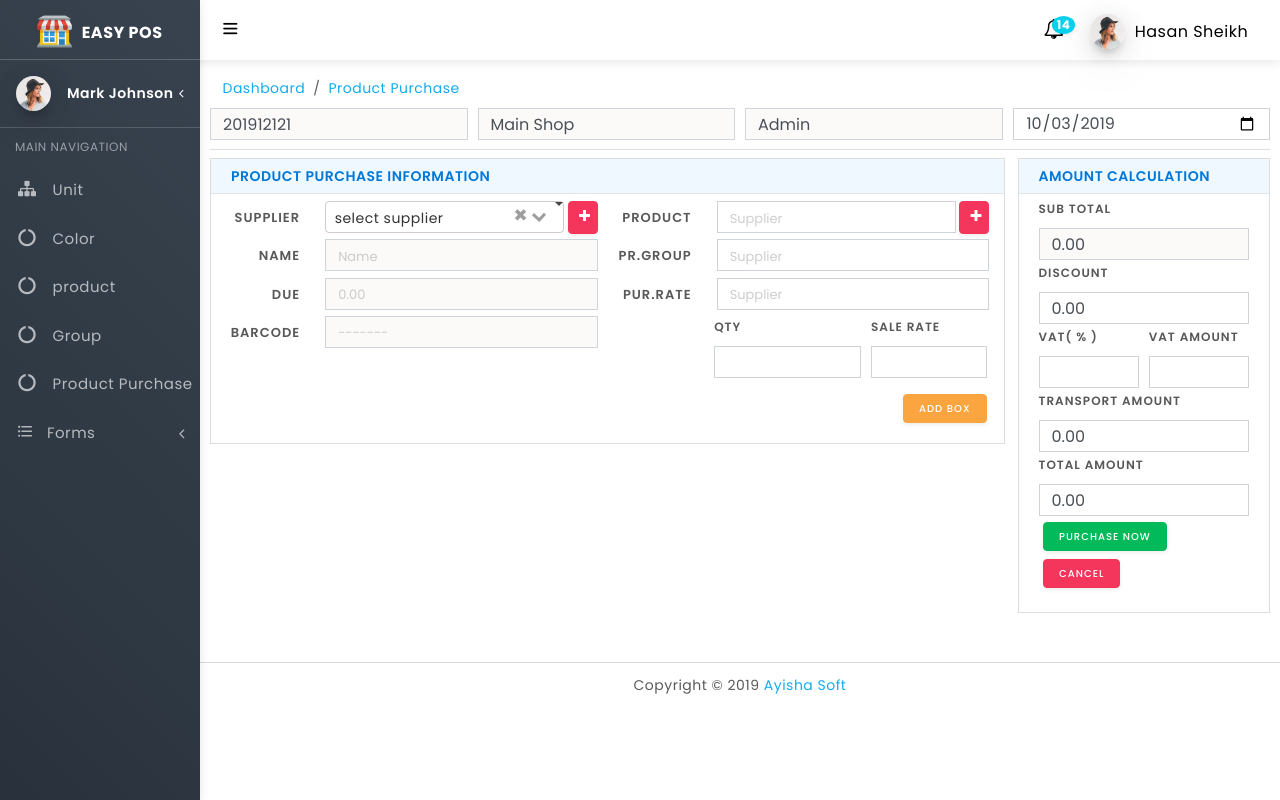
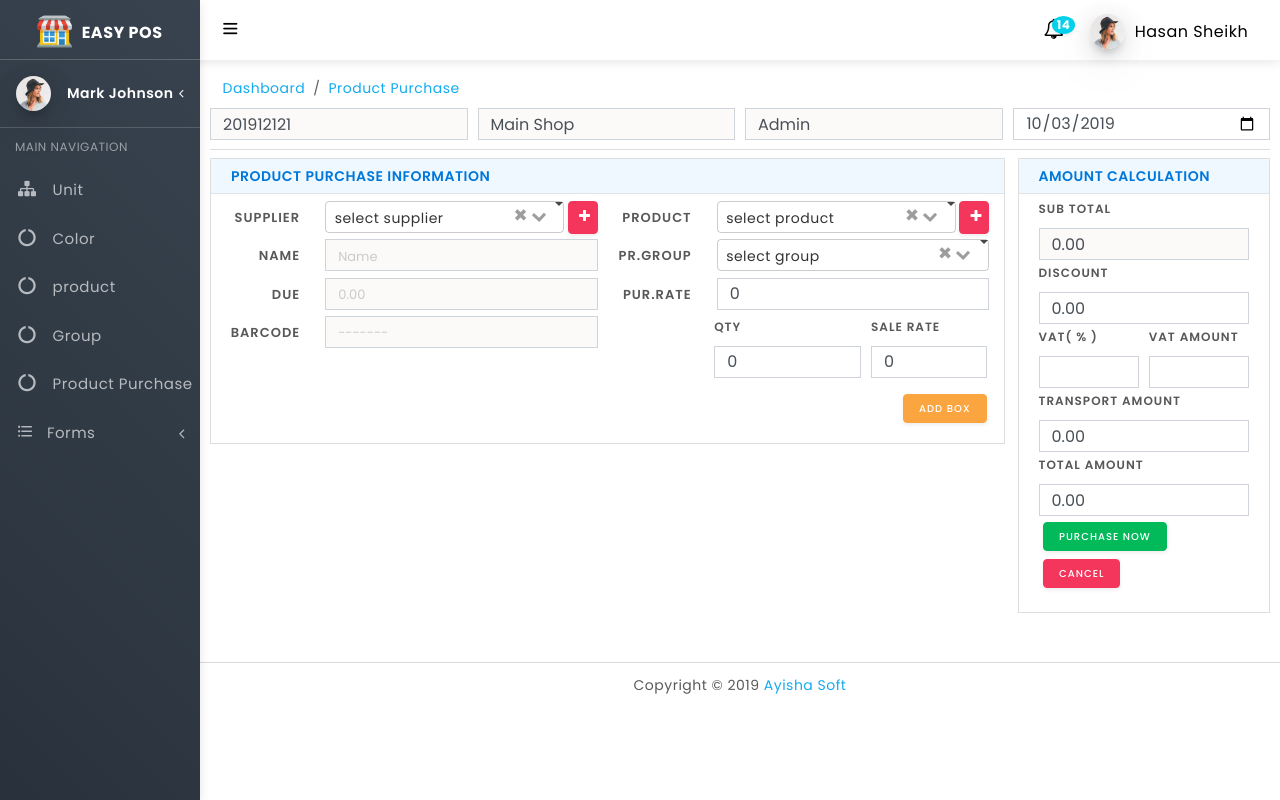
Before and after one commit to proghasan/pos-codeigniter, a CodeIgniter app: page /database/product-purchase in a window 1280 px wide. Run offline with CodeIgniter, Linux system fonts and the light colour scheme; the visitor is signed in with stand-in values (Sample User, id 1); data comes from the database, SQL or seed files in the repository.

Commit message:
added v-select in product purchase

```diff
--- a/application/config/routes.php
+++ b/application/config/routes.php
@@ -35,6 +35,7 @@
 $route['update-product'] = 'ProductController/updateProduct';
 $route['delete-product'] = 'ProductController/deleteProduct';
 $route['get-product-code'] = 'ProductController/productCode';
+$route['get-selected-products'] = 'ProductController/getSelectedProducts';
 //============= Product Section End ================//
 
 //============= Group Section Start ================//
@@ -43,6 +44,7 @@
 $route['save-group'] = 'GroupController/addGroup';
 $route['update-group'] = 'GroupController/updateGroup';
 $route['delete-group'] = 'GroupController/deleteGroup';
+$route['get-seleted-groups'] = 'GroupController/getSelectedGroups';
 //============= Group Section End ================//
 
 
--- a/application/controllers/GroupController.php
+++ b/application/controllers/GroupController.php
@@ -73,5 +73,15 @@
 		$getGroups = $this->db->where('is_deleted', 0)->order_by('id','desc')->get("tbl_groups")->result();
 		echo json_encode($getGroups);
 	}
+	public function getSelectedGroups(){
+		$groups = $this->db->query("
+								select
+								  g.group_name,
+								  g.id,
+								  CONCAT(g.group_name) as display_name
+								from tbl_groups as g
+								where g.is_deleted = 0")->result();
+	    echo json_encode($groups);
+	}
 
 }
--- a/application/controllers/ProductController.php
+++ b/application/controllers/ProductController.php
@@ -94,11 +94,11 @@
         echo json_encode($res);
     }
 
-    public function getSelectedProduct(){
+    public function getSelectedProducts(){
         $selectProduct = $this->db->query("
                                 SELECT
                                   p.product_id,
-                                  p.
+                                  p.product_name,
                                   CONCAT(p.product_name,'-',p.product_code) as display_name
 
                                 FROM tbl_products as p
@@ -106,5 +106,6 @@
                                 LEFT JOIN tbl_colors as c on c.id = p.color_id
                                 WHERE p.is_deleted = 0
                                 AND p.branch = ? ",$this->branch)->result();
+        echo json_encode($selectProduct);
     }
 }
--- a/application/views/admin/purchase/product_purchase.php
+++ b/application/views/admin/purchase/product_purchase.php
@@ -13,8 +13,7 @@
                       <input type="text" class="form-control" value="Admin" readonly>
                     </div>
                     <div class="col">
-                        <input type="date" class="form-control" placeholder="Last name"
-                            value="<?php echo date('Y-m-d')?>">
+                      <input type="date" class="form-control" placeholder="Last name" value="<?php echo date('Y-m-d')?>">
                     </div>
                 </div>
             </form>
@@ -54,7 +53,7 @@
                             <div class="form-group row custom_form">
                                 <label class="col-sm-3 col-form-label">Barcode</label>
                                 <div class="col-sm-9">
-                                    <input type="txet" class="form-control" placeholder="-------" readonly>
+                                    <input type="txet" class="form-control" v-model="product.barcode" placeholder="-------" readonly>
                                 </div>
                             </div>
                         </div>
@@ -62,7 +61,7 @@
                             <div class="form-group row custom_form" style="margin-top: -13px;">
                                 <label class="col-sm-3 col-form-label">Product</label>
                                 <div class="col-sm-8">
-                                    <input type="txet" class="form-control" placeholder="Supplier">
+                                 <v-select :options="products" v-model="selectedProduct" label="display_name" v-if="products.length > 0"></v-select>
                                 </div>
                                 <div class="col-sm-1" style="padding: 0px">
                                     <a href="/supplier" target="_blank"
@@ -74,24 +73,24 @@
                             <div class="form-group row custom_form">
                                 <label class="col-sm-3 col-form-label">Pr.Group</label>
                                 <div class="col-sm-9">
-                                    <input type="txet" class="form-control" placeholder="Supplier">
+                                <v-select :options="groups" v-model="selectedGroup" label="display_name" v-if="groups.length > 0"></v-select>
                                 </div>
                             </div>
                             <div class="form-group row custom_form">
                                 <label class="col-sm-3 col-form-label">Pur.Rate</label>
                                 <div class="col-sm-9">
-                                    <input type="txet" class="form-control" placeholder="Supplier">
+                                    <input type="txet" class="form-control" v-model="product.purchase_rate" placeholder="Purchase Rate" @click="product.purchase_rate = product.purchase_rate == 0 ? '' : product.purchase_rate">
                                 </div>
                             </div>
                             <div class="form-row">
                                 <div class="form-group col-md-3"></div>
                                 <div class="form-group col-md-5">
                                     <label>Qty</label>
-                                    <input type="text" class="form-control">
+                                    <input type="text" class="form-control" v-model="product.qty" @click="product.qty = product.qty==0 ? '' : product.qty" placeholder="Qty">
                                 </div>
                                 <div class="form-group col-md-4">
                                     <label>Sale Rate</label>
-                                    <input type="text" class="form-control">
+                                    <input type="text" class="form-control" v-model="product.sale_rate" @click="product.sale_rate = product.sale_rate ==0 ? '': product.sale_rate" placeholder="Sale Rate">
                                 </div>
                             </div>
                             <button class="btn btn-sm btn-warning" style="float: right">Add Box</button>
@@ -148,6 +147,20 @@
  new Vue({
      el: "#root",
      data:{
+        product: {
+            purchase_date: '',
+            product_id: '',
+            group_id: '',
+            supplier_id: '',
+            purchase_rate: 0,
+            sale_rate: 0,
+            sub_total: 0,
+            qty: 0,
+            vat_percent: 0,
+            vat_amount: 0,
+            transport_amount: 0,
+            total: 0
+        },
         suppliers: [],
         selectedSupplier: {
             display_name: 'Select Supplier',
@@ -155,18 +168,48 @@
             name: '',
             due:''
         },
+        products: [],
+        selectedProduct: {
+            product_id: '',
+            display_name: 'Select Product',
+            product_name: ''
+        },
+        groups: [],
+        selectedGroup: {
+            display_name: 'Select Group',
+            id: '',
+            group_name: ''
+        },
+        shop_info: {
+            invoice: '',
+            branch_name: '',
+            user_name: ''
+        }
+
 
 
      },
      created(){
         this.getSelectedSuppliers();
+        this.getSelectedProducts();
+        this.getSelectedGroups();
      },
      methods:{
         getSelectedSuppliers(){
           axios.get('/get-selected-suppliers').then(res => {
             this.suppliers = res.data;
           })
-         }
+        },
+        getSelectedProducts(){
+          axios.get('/get-selected-products').then(res => {
+            this.products = res.data;
+          })
+        },
+        getSelectedGroups(){
+          axios.get('/get-seleted-groups').then(res => {
+            this.groups = res.data;
+          })
+        },
 
      }
  })
```
Lines whose indentation alone changed are shown as unchanged.
